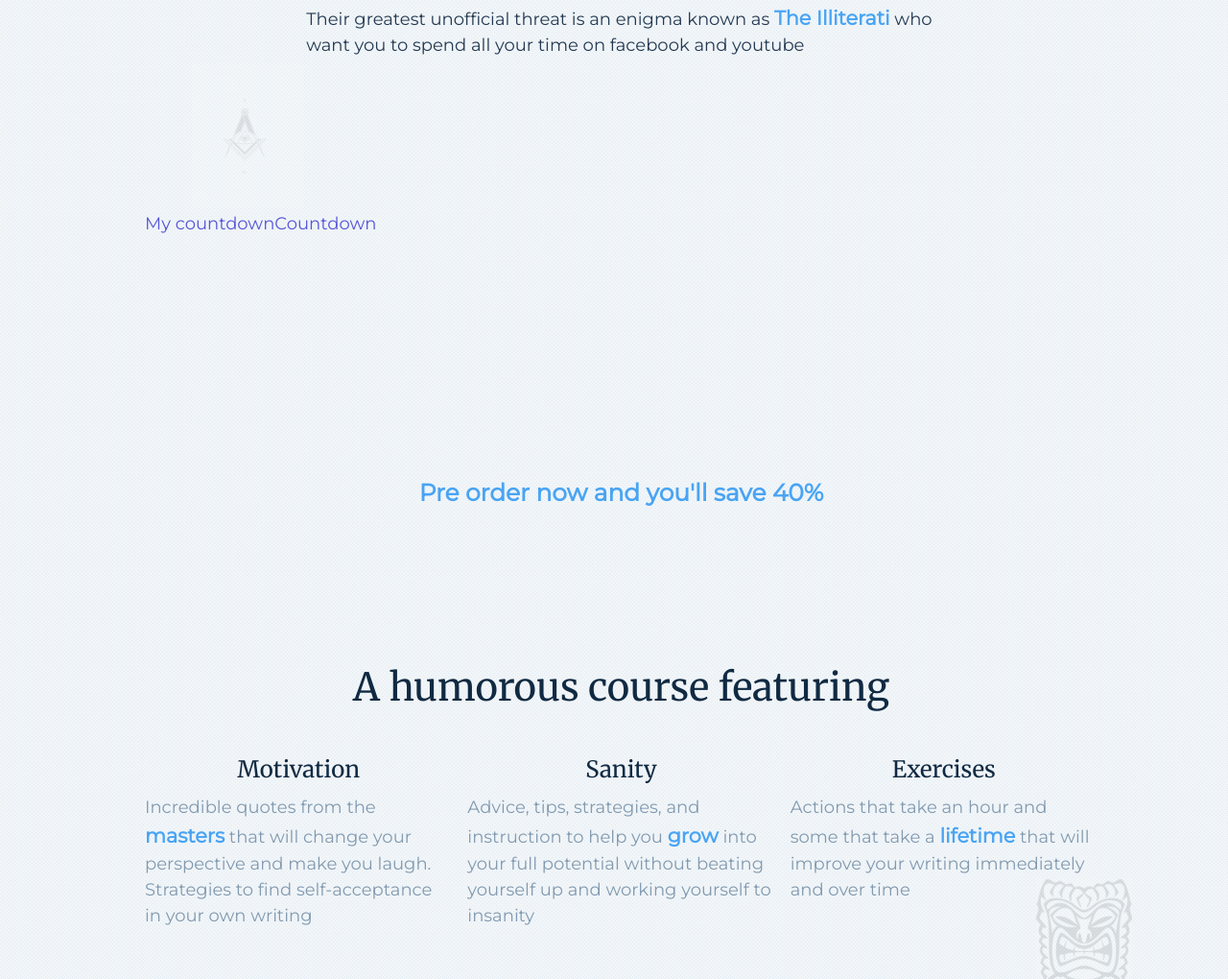
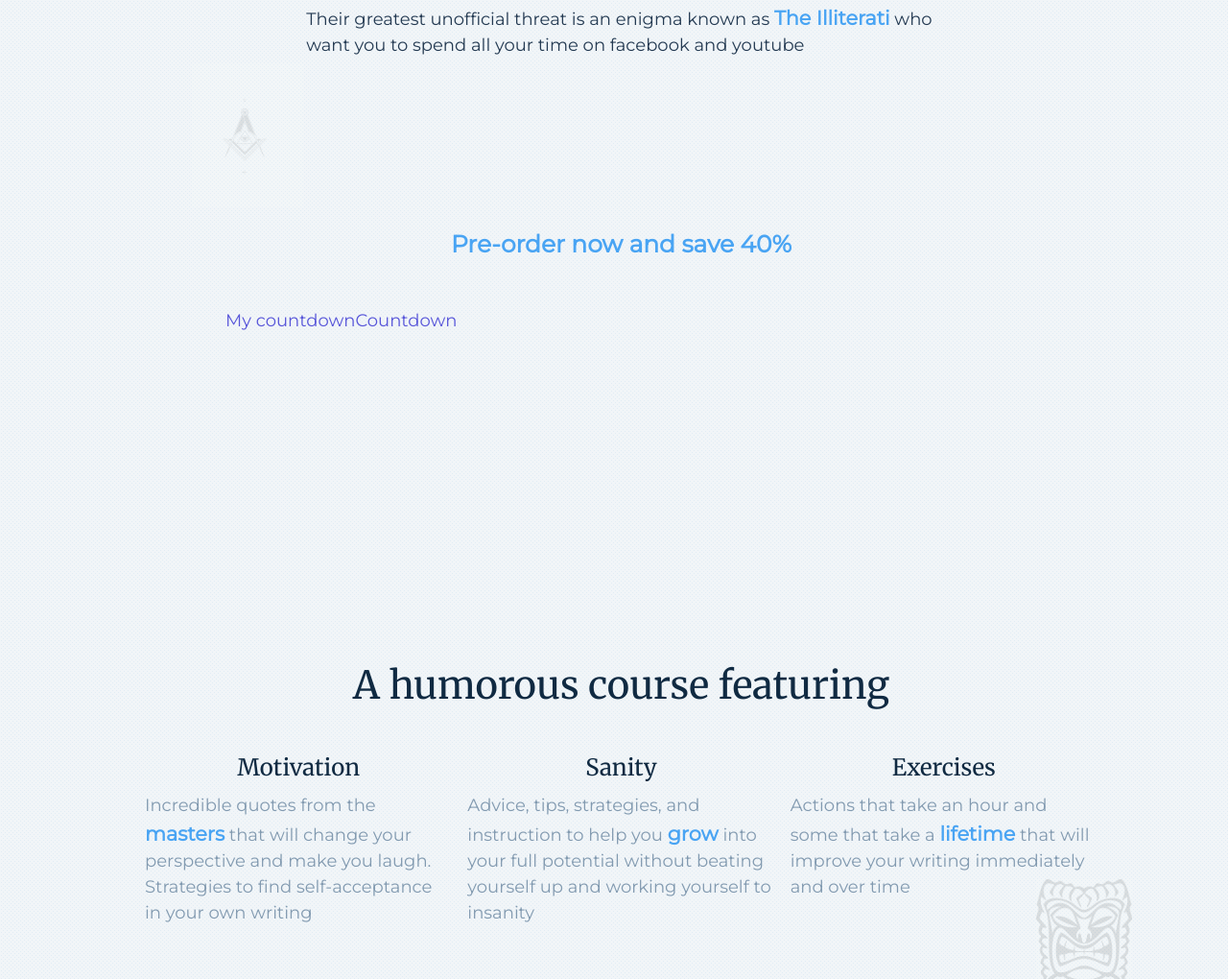
Before and after one commit to Plotinator/sane_writer_site, a plain HTML site: page index.html in a window 1280 px wide. Shown: the part 884-1904 px from the top of the page at 96% size. Drawn offline with nearby package versions, Linux system fonts and the light colour scheme.

Commit message:
tweak timer

```diff
--- a/index.html
+++ b/index.html
@@ -83,11 +83,11 @@
           </div>
         </div>
         <div class="columns">
-          <div class="column col-12">
+          <div class="column col-12 text-center py-2 mb-2">
+            <p style="font-size: 120%" class="py-2"><strong>Pre-order now and save 40%</strong></p>
+          </div>
+          <div class="column col-10 col-mx-auto col-md-12">
               <div data-type="countdown" data-id="1380080" class="tickcounter" style="width: 100%; position: relative; padding-bottom: 25%"><a href="https://www.tickcounter.com/countdown/1380080/my-countdown" title="My countdown">My countdown</a><a href="https://www.tickcounter.com/" title="Countdown">Countdown</a></div><script>(function(d, s, id) { var js, pjs = d.getElementsByTagName(s)[0]; if (d.getElementById(id)) return; js = d.createElement(s); js.id = id; js.src = "//www.tickcounter.com/static/js/loader.js"; pjs.parentNode.insertBefore(js, pjs); }(document, "script", "tickcounter-sdk"));</script>
-          </div>
-          <div class="column col-12 text-center">
-            <p style="font-size: 120%"><strong>Pre order now and you'll save 40%</strong></p>
           </div>
         </div>
         <h1 class="text-center">A humorous course featuring</h1>
```
